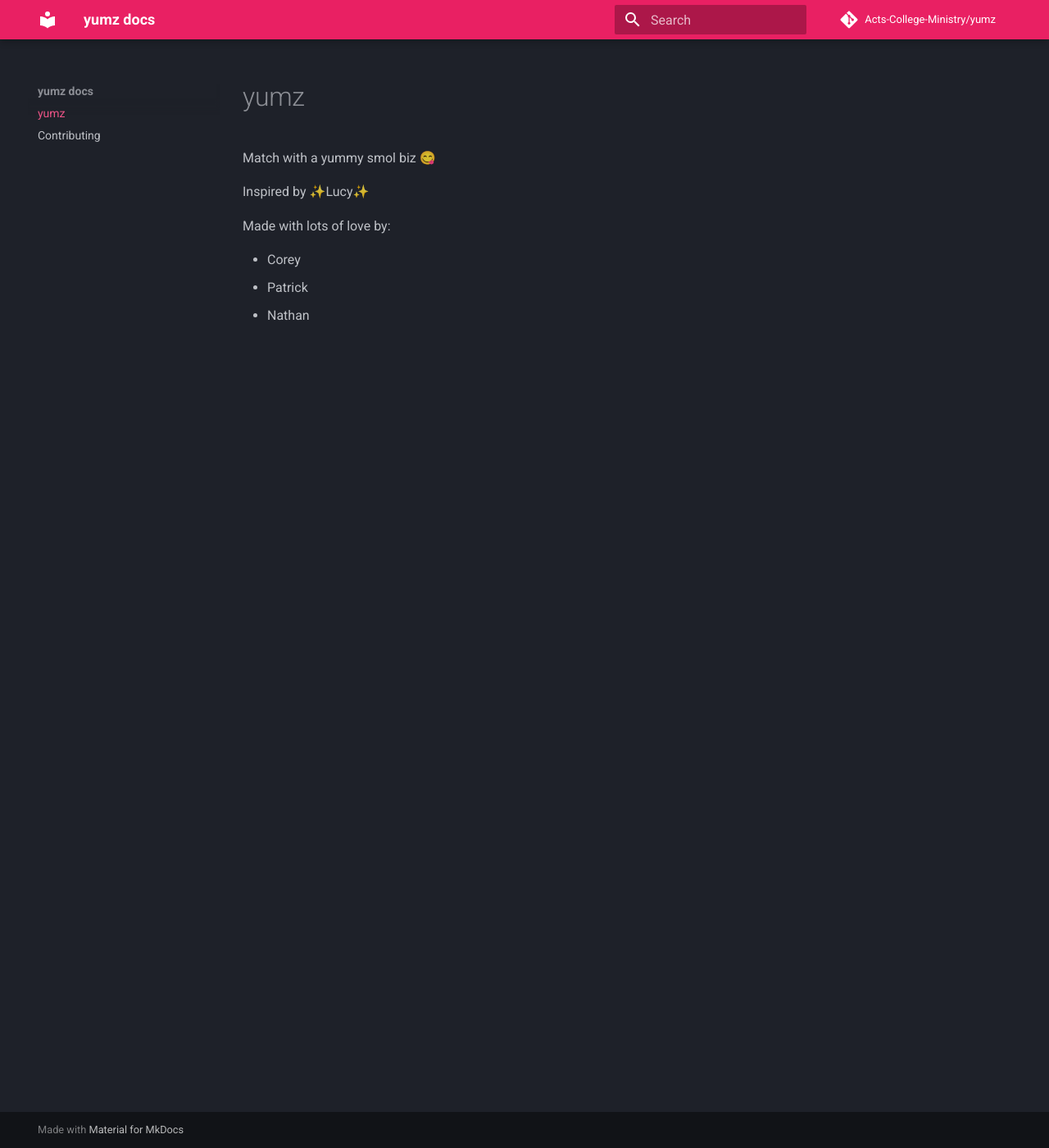
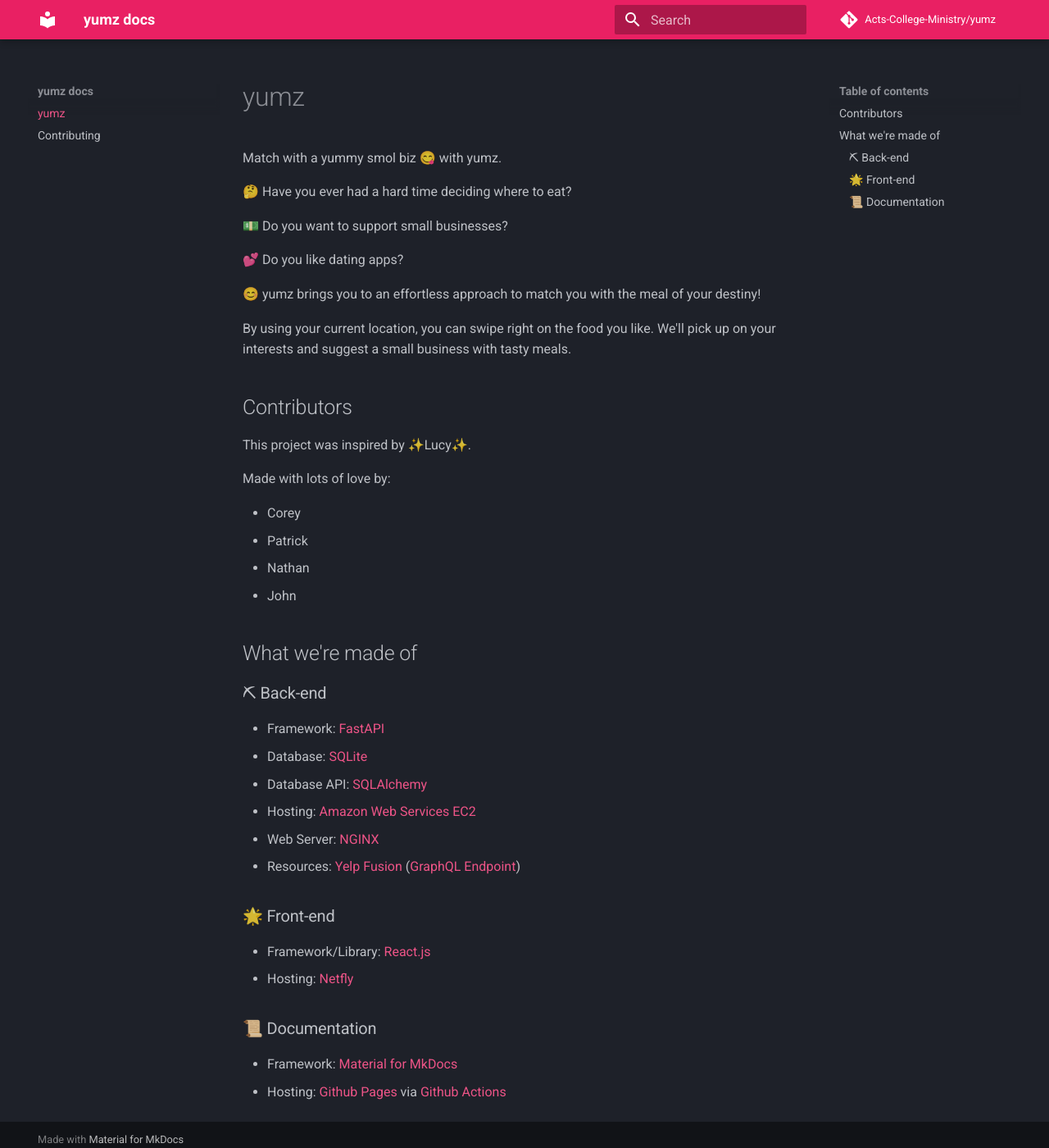
Before and after one commit to Acts-College-Ministry/yumz, an MkDocs documentation site: the page built from docs/README.md, in a window 1280 px wide and 1400 px high. Shown: the whole window at 82% size. Built offline with MkDocs 1.6.1 and Material for MkDocs 9.7.7, drawn with Linux system fonts in a browser that asks for light colours; comment, search, counter and statistics services are not loaded.

Commit message:
commit images

```diff
--- a/docs/README.md
+++ b/docs/README.md
@@ -1,12 +1,45 @@
 # yumz
 
-Match with a yummy smol biz 😋
+Match with a yummy smol biz 😋 with yumz.
+
+🤔 Have you ever had a hard time deciding where to eat?
+
+💵 Do you want to support small businesses?
+
+💕 Do you like dating apps?
+
+😊 yumz brings you to an effortless approach to match you with the meal of your destiny!
+
+By using your current location, you can swipe right on the food you like. We'll pick up on your interests and suggest a small business with tasty meals.
 
 
-Inspired by  ✨Lucy✨
+## Contributors
+This project was inspired by ✨Lucy✨.
 
 Made with lots of love by:
 
 * Corey
 * Patrick
 * Nathan
+* John
+
+## What we're made of
+
+### ⛏ Back-end
+
+* Framework: [FastAPI](https://fastapi.tiangolo.com/)
+* Database: [SQLite](https://www.sqlite.org/index.html)
+* Database API: [SQLAlchemy](https://www.sqlalchemy.org/)
+* Hosting: [Amazon Web Services EC2](https://aws.amazon.com/ec2/)
+* Web Server: [NGINX](https://www.nginx.com/)
+* Resources: [Yelp Fusion](https://www.yelp.com/fusion) ([GraphQL Endpoint](https://www.yelp.com/developers/graphql/guides/intro))
+
+### 🌟 Front-end
+
+* Framework/Library: [React.js](https://reactjs.org/)
+* Hosting: [Netfly](https://www.netlify.com/)
+
+### 📜 Documentation
+
+* Framework: [Material for MkDocs](https://squidfunk.github.io/mkdocs-material/)
+* Hosting: [Github Pages](https://pages.github.com/) via [Github Actions](https://github.com/features/actions)
```
Also changed, not shown: docs/images/yumz_header.png (added), docs/images/yumz_icon.jpg (added).
